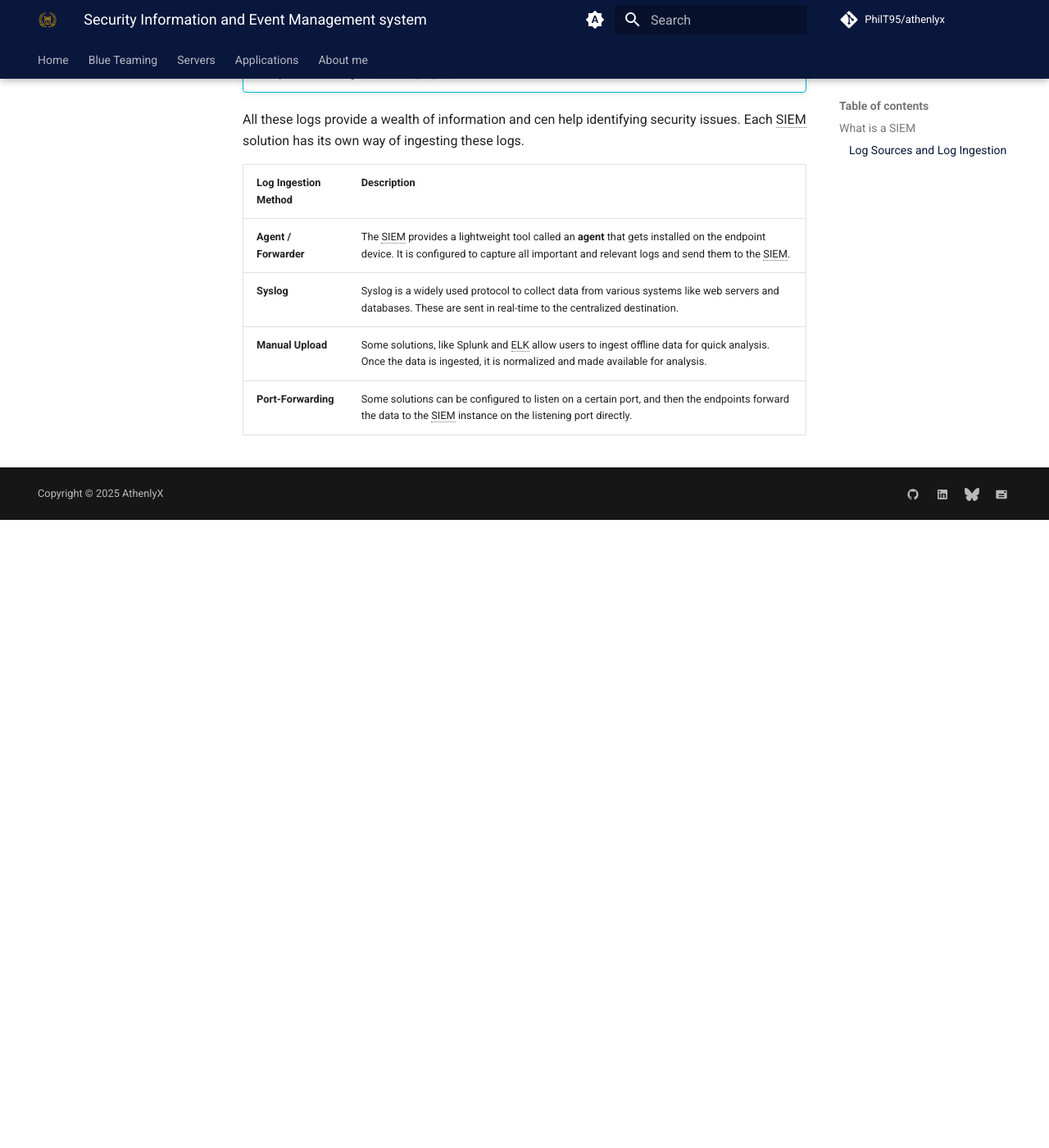
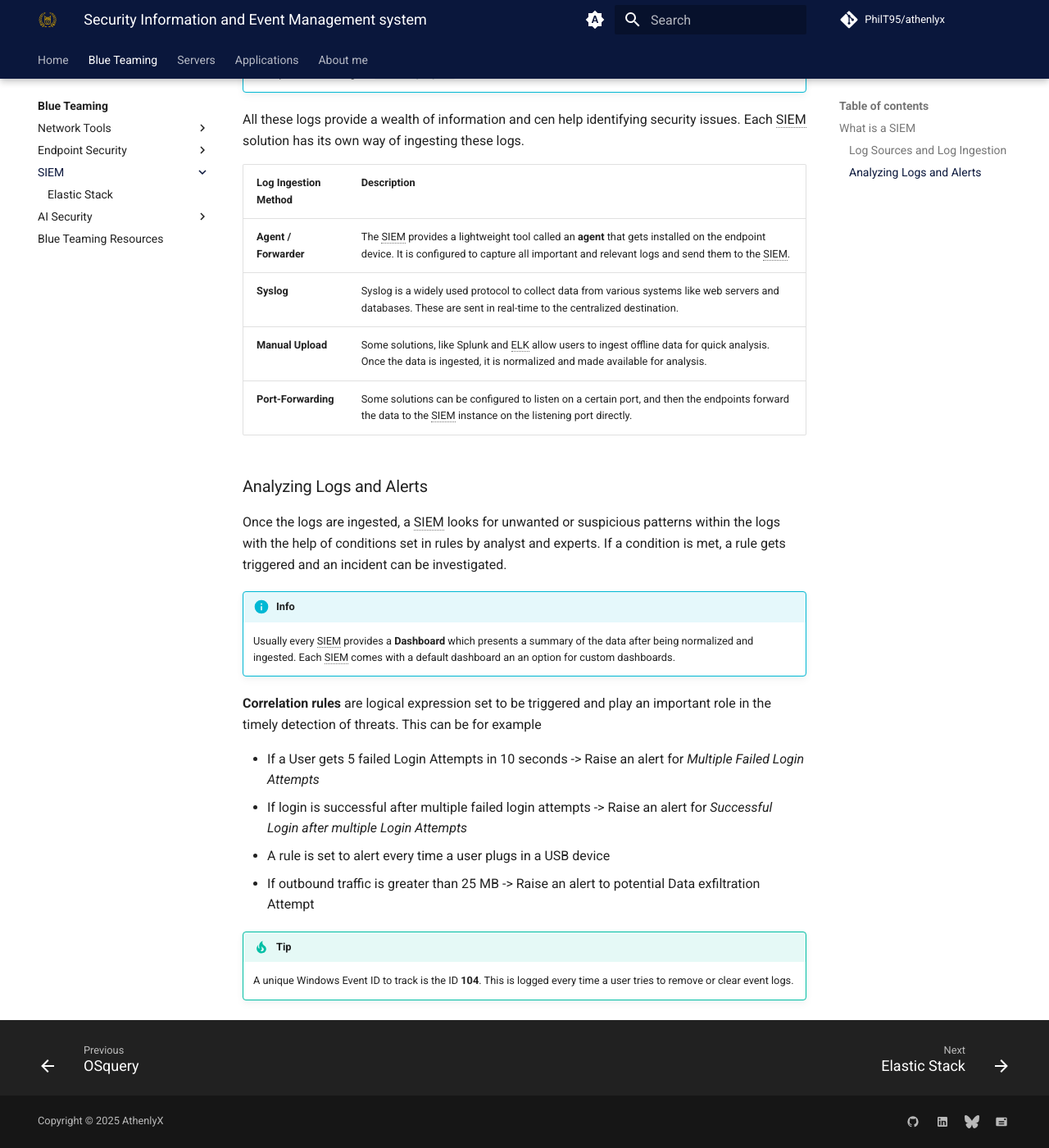
Before and after one commit to PhilT95/athenlyx, an MkDocs documentation site: the page built from docs/blue/siem/index.md, in a window 1280 px wide and 1400 px high, scrolled down 1226 px. Shown: the whole window at 82% size. Built offline with MkDocs 1.6.1 and Material for MkDocs 9.7.7, drawn with Linux system fonts in a browser that asks for light colours; plug-ins that fetch from the network failed and are left out; comment, search, counter and statistics services are not loaded; before the commit the page ends 1860 px from its top, so only the background shows below that.

Commit message:
Publishing SIEM and Elastic Stack article (#20)
* Fixed some Wazuh related errors and starting with the SIEM article

* Finished SIEM introduction

* Added Elastic Search to SIEM article

* Extended log script to keep itself small based on file size

* Added Kibana Discovery Tab information

* Added KQL to article

* started with splunk and moved elastic stack to separate page

* Added SIEM and Elastic Stack pages and fixed some errors.

---------

Co-authored-by: github@phil-trommer.com <linuxadmin@athenlyx.com>

```diff
--- a/docs/blue/siem/index.md
+++ b/docs/blue/siem/index.md
@@ -38,3 +38,20 @@ All these logs provide a wealth of information and cen help identifying security
 |**Syslog**|Syslog is a widely used protocol to collect data from various systems like web servers and databases. These are sent in real-time to the centralized destination.|
 |**Manual Upload**|Some solutions, like Splunk and ELK allow users to ingest offline data for quick analysis. Once the data is ingested, it is normalized and made available for analysis.|
 |**Port-Forwarding**|Some solutions can be configured to listen on a certain port, and then the endpoints forward the data to the SIEM instance on the listening port directly.|
+
+### Analyzing Logs and Alerts
+
+Once the logs are ingested, a SIEM looks for unwanted or suspicious patterns within the logs with the help of conditions set in rules by analyst and experts. If a condition is met, a rule gets triggered and an incident can be investigated.
+
+!!! info
+    Usually every SIEM provides a **Dashboard** which presents a summary of the data after being normalized and ingested. Each SIEM comes with a default dashboard an an option for custom dashboards.
+
+**Correlation rules** are logical expression set to be triggered and play an important role in the timely detection of threats. This can be for example
+
+- If a User gets 5 failed Login Attempts in 10 seconds -> Raise an alert for *Multiple Failed Login Attempts*
+- If login is successful after multiple failed login attempts -> Raise an alert for *Successful Login after multiple Login Attempts*
+- A rule is set to alert every time a user plugs in a USB device
+- If outbound traffic is greater than 25 MB -> Raise an alert to potential Data exfiltration Attempt
+
+!!! tip
+    A unique Windows Event ID to track is the ID **104**. This is logged every time a user tries to remove or clear event logs.
--- a/mkdocs.yml
+++ b/mkdocs.yml
@@ -28,6 +28,9 @@ nav:
           - Windows Event Logs: blue/endpoint-security/windows/windows_event_logs.md
           - Sysmon: blue/endpoint-security/windows/sysmon.md
           - OSquery: blue/endpoint-security/windows/osquery.md
+    - SIEM:
+        - blue/siem/index.md
+        - Elastic Stack: blue/siem/elastic.md
     - AI Security:
         - AI Security Tools: ai/tools-ai.md
     - Blue Teaming Resources: blue/resources.md
```
Also changed, not shown: CHANGELOG.md (+1 -0 lines), docs/blue/siem/elastic.md (added, +105 -0 lines), docs/blue/siem/splunk.md (added, +27 -0 lines), includes/abbreviations.md (+2 -0 lines), docs/blue/siem/images/kibana_discovery-fields.png (added), docs/blue/siem/images/kibana_discovery-indexpatterns.png (added), docs/blue/siem/images/kibana_discovery-quickselect.png (added), docs/blue/siem/images/kibana_discovery-timefilter.png (added), docs/blue/siem/images/kibana_discovery-timeline.png (added), docs/blue/siem/images/kibana_discovery.png (added), 1 other file.
